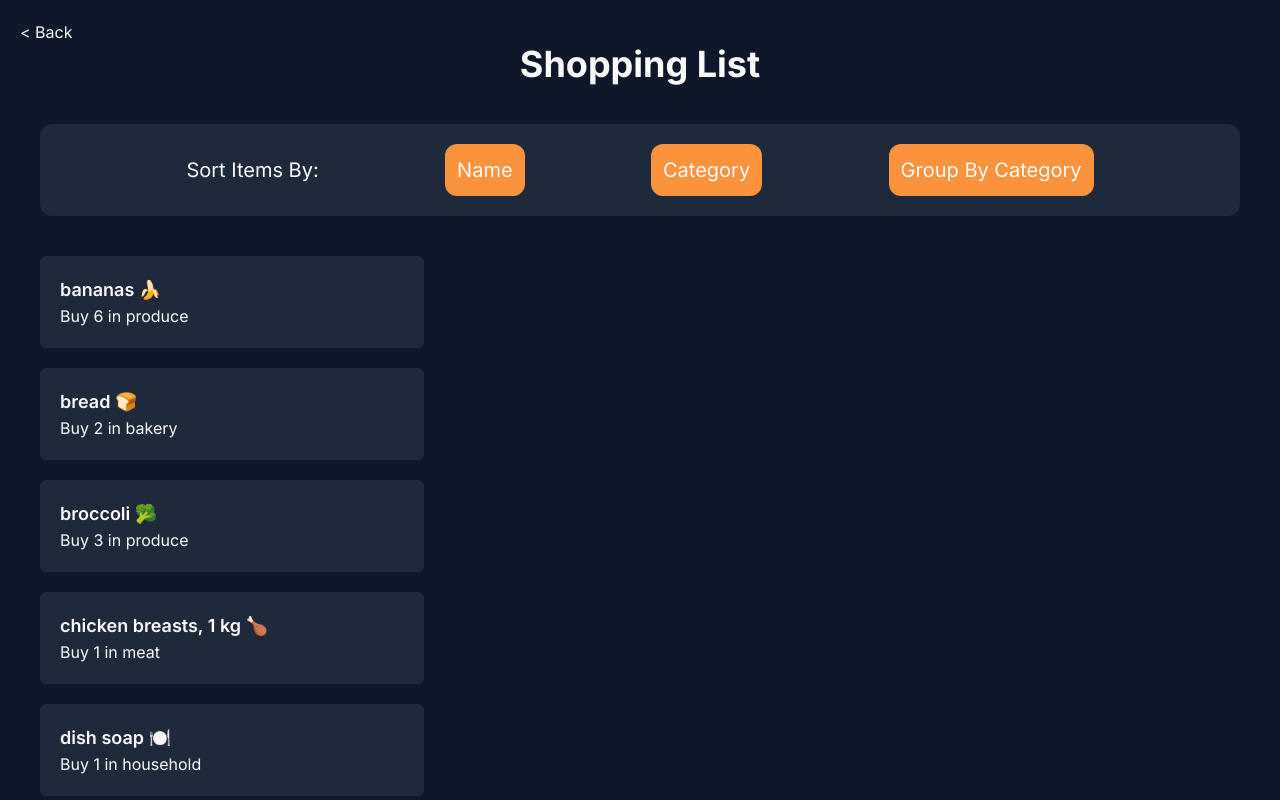
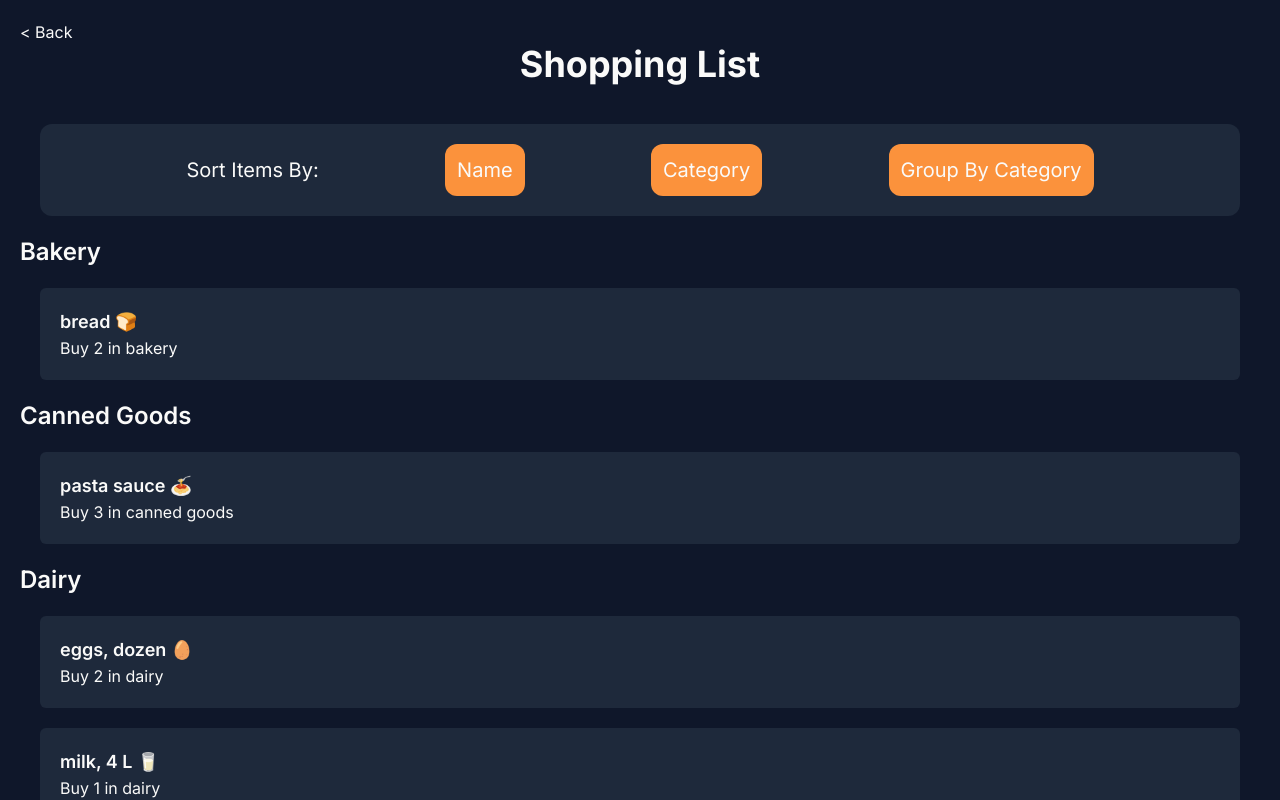
Before and after one commit to giemolines/cprg306-assignments, a Next.js app: page /week-5 in a window 1280 px wide. Both pictures are taken after a click on the button "Group By Category". Shown: the top 800 px of the page. Built offline with nearby package versions, Linux system fonts and the light colour scheme.

Commit message:
added optional group by

```diff
--- a/app/week-5/item-list.js
+++ b/app/week-5/item-list.js
@@ -6,8 +6,9 @@ import Item from './item';
 
 export default function ItemList(){
     const [sortBy, setSortBy] = useState("name");
+    const [grouped, setGrouped] = useState(false);
 
-    function sortItems (items){
+    function sortItems (){
         if (sortBy == "name"){
             items.sort((a, b) =>  a.name.localeCompare(b.name));
         }
@@ -20,21 +21,65 @@ export default function ItemList(){
 
     const sortByName = () => {
         setSortBy("name");
+        setGrouped(false);
         console.log(sortBy);
     }
 
     const sortByCategory = () => {
         setSortBy("category");
+        setGrouped(false);
         console.log(sortBy);
+    }
+
+    const groupByCategory = () => {
+        setSortBy("category");
+        setGrouped(true);
+        console.log(grouped);
     }
 
     const displayItems = (items) =>{
         const sortedItems = sortItems(items)
-        return sortedItems.map((item) =>
-            <li key = {item.id}>
-                 <Item name={item.name} quantity={item.quantity} category={item.category}/>
-            </li>);
+        const categories =[];
+
+        if (!grouped){
+            return sortedItems.map((item) =>
+                <li key = {item.id}>
+                     <Item name={item.name} quantity={item.quantity} category={item.category}/>
+                </li>);
+        }
+
+        else{
+            sortedItems.forEach(item => {
+                if (!categories.includes(item.category)){
+                    categories.push(item.category)
+                }
+            });
+
+            return categories.map((category) => (
+                <div key ={category}>
+                    <div className='text-stone-50 text-2xl capitalize font-semibold'>
+                        <h2>{category}</h2>
+                    </div>
+                    <ul>
+                    {sortedItems.filter((item) => item.category === category)
+                        .map((item) => (
+                            <li key={item.id}>
+                                <Item name={item.name} quantity={item.quantity} category={item.category}/>
+                            </li>
+                        ))}
+                    </ul>
+                </div>
+            ))
+
+
+        }
     }
+
+    // GROUP BY CATEGORY
+
+
+
+
 
 
 
@@ -57,7 +102,7 @@ export default function ItemList(){
                         </button>
                     </div>
                     <div>
-                        <button className="flex-1 text-xl text-stone-50  bg-orange-400 rounded-xl p-3 hover:bg-orange-800 active:bg-yellow-400">
+                        <button className="flex-1 text-xl text-stone-50  bg-orange-400 rounded-xl p-3 hover:bg-orange-800 active:bg-yellow-400" onClick={groupByCategory}>
                             Group By Category
                         </button>
                     </div>
@@ -68,7 +113,6 @@ export default function ItemList(){
                     {displayItems(items)}
                 </ul>
             </div>
-
     </main>
 
     );
--- a/app/week-5/item.js
+++ b/app/week-5/item.js
@@ -1,7 +1,7 @@
 
 export default function Item({name, quantity, category}){
     return(
-        <main className="bg-slate-800 rounded-md p-5 m-5 text-stone-50 w-96">
+        <main className="bg-slate-800 rounded-md p-5 m-5 text-stone-50">
             <p className="text-lg font-semibold">{name}</p>
             <p>Buy {quantity} in {category}</p>
         </main>
```
